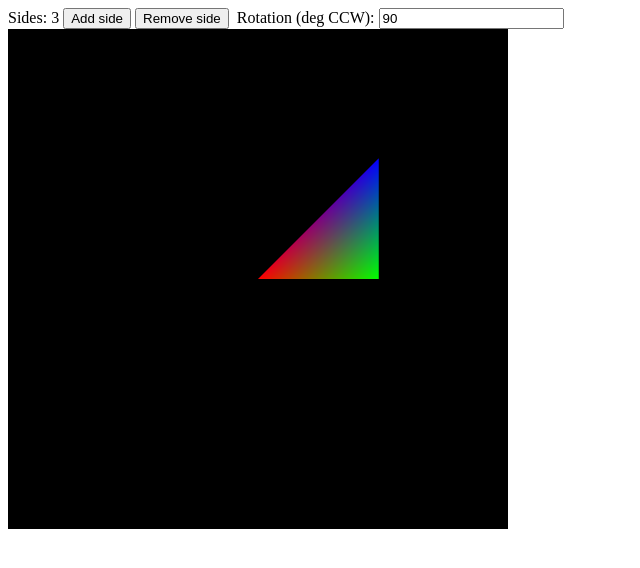
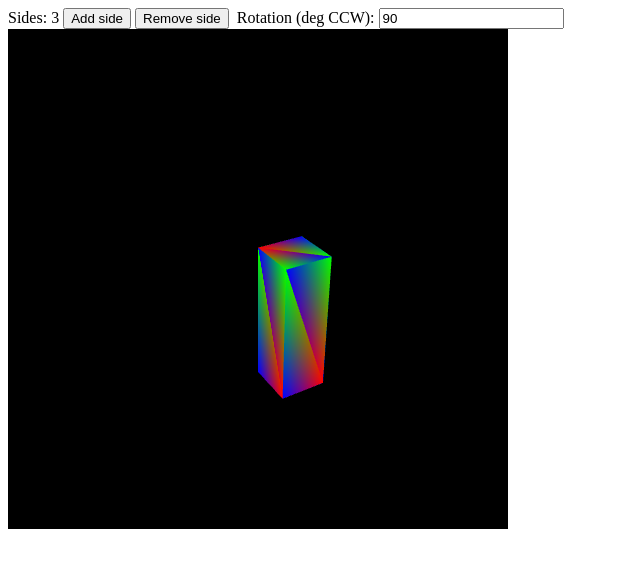
Before and after one commit to rlar/www, a plain HTML site: page assets/dev/MeshBuilder/index.html in a window 1280 px wide. Shown: the whole page, without its empty margins (0-640 px from the left). Drawn offline with Linux system fonts and the light colour scheme.

Commit message:
looks like an actual post now!

```diff
--- a/assets/dev/MeshBuilder/MeshBuilder.js
+++ b/assets/dev/MeshBuilder/MeshBuilder.js
@@ -1,3 +1,5 @@
+// A Vector parameter (prefixed with a lowercase v) indicates that
+// this parameter must be supplied with an object with the properties x, y, z
 function MeshBuilder(name){
 	this.name = name;
 
@@ -10,16 +12,69 @@ function MeshBuilder(name){
 	this.colourBuffer;
 }
 
+// Builds a post from the given parameters
+// vLocation is bottom left corner
+// vScale is width, height, depth
+// vTilt is xTilt, yaw, zTilt // todo implement with the new gl lib?
+MeshBuilder.prototype.AddFencePost = function(vLocation,vScale) {
 
-MeshBuilder.prototype.AddTri = function(bottomleft,topright) {
+	// Declare builder brush vertices
+	postVertices = (
+			[ {x: 0.0, y: 0.0, z: 0.0},
+			  {x: 0.0, y: 1.0, z: 0.0},
+			  {x: 1.0, y: 1.0, z: 0.0},
+			  {x: 1.0, y: 0.0, z: 0.0},
+			  {x: 0.0, y: 0.0, z: 1.0},
+			  {x: 0.0, y: 1.0, z: 1.0},
+			  {x: 1.0, y: 1.0, z: 1.0},
+			  {x: 1.0, y: 0.0, z: 1.0}]);
 
-	this.vertices = this.vertices.concat(
-		[
-			0.0, 0.0, 0.0,
-			2.0, 0.0, 0.0,
-			2.0, 2.0, 0.0
-		]
-	);
+	// Apply scale
+	for (var i = 0; i < 8; i++){
+		postVertices[i].x *= vScale.x;
+		postVertices[i].y *= vScale.y;
+		postVertices[i].z *= vScale.z;
+	}
+
+	// Apply location
+	for (var i = 0; i < 8; i++){
+		postVertices[i].x += vLocation.x;
+		postVertices[i].y += vLocation.y;
+		postVertices[i].z += vLocation.z;
+	}
+
+	this.AddRectPrism( postVertices );
+}
+
+// builds a rectangular prism from eight corners
+// 		the front described clockwise from the front bottom left,
+//		followed by the back from the back bottom left
+// vCoords[4]: array of four vector objects
+MeshBuilder.prototype.AddRectPrism = function(vCoords) {
+
+	// +4 means its a back face coord, 0-3 run from bottom left counter clockwise
+	this.AddQuad( [vCoords[0],   vCoords[1],   vCoords[2],   vCoords[3]] );   // front
+	this.AddQuad( [vCoords[0+4], vCoords[1+4], vCoords[1],   vCoords[0]] );   // left
+	this.AddQuad( [vCoords[3+4], vCoords[2+4], vCoords[1+4], vCoords[0+4]] ); // back
+	this.AddQuad( [vCoords[3],   vCoords[2],   vCoords[2+4], vCoords[3+4]] ); // right
+	this.AddQuad( [vCoords[1],   vCoords[1+4], vCoords[2+4], vCoords[2]] );   // top
+	this.AddQuad( [vCoords[0+4], vCoords[1],   vCoords[3],   vCoords[3+4]] ); // bottom
+}
+
+// builds a quad from four corners, listen counter clockwise
+// vCoords[4]: array of four vector objects (with the properties x, y, z)
+MeshBuilder.prototype.AddQuad = function(vCoords) {
+	this.AddTri( [vCoords[0], vCoords[1], vCoords[2]] );
+	this.AddTri( [vCoords[0], vCoords[2], vCoords[3]] );
+}
+
+// builds a tri from three corners, listes counter clockwise
+// vCoords[3]: array of three vector objects (with the properties x, y, z)
+MeshBuilder.prototype.AddTri = function(vCoords) {
+
+	// Build a quad from two triangles
+	for (var i = 0; i < 3; i++)
+		this.vertices = this.vertices.concat( [vCoords[i].x, vCoords[i].y, vCoords[i].z] );
 
 	this.numItems += 3;
 
--- a/assets/dev/MeshBuilder/index.html
+++ b/assets/dev/MeshBuilder/index.html
@@ -176,7 +176,7 @@ Inspired by slash taken from learnwebgl and that aussie lady from fb
 	function initPostMeshBuilder() {
 		postMeshBuilder = new MeshBuilder("Post");
 
-        postMeshBuilder.AddTri(0,0);
+        postMeshBuilder.AddFencePost( {x:0,y:0,z:0}, {x:1,y:3,z:1} );
 
 		postMeshBuilder.Buffer(gl);
     }
@@ -201,8 +201,15 @@ Inspired by slash taken from learnwebgl and that aussie lady from fb
         mat4.perspective(45, gl.viewportWidth / gl.viewportHeight, 0.1, 100.0, pMatrix);
 
 		// back the camera up a bit
+        //mat4.identity(mvMatrix);
+        //mat4.translate(mvMatrix, [0.0, 0.0, -10.0]);
+
+		// iso camera kinda
         mat4.identity(mvMatrix);
-        mat4.translate(mvMatrix, [0.0, 0.0, -10.0]);
+		mat4.translate(mvMatrix, [0.0, -2.0, -13.0]); // push in 13, down 2
+		mat4.rotate(mvMatrix, Math.PI/6, [1, 0, 0]); // pitch 30
+		mat4.rotate(mvMatrix, Math.PI/6, [0, 1, 0]); // yaw 30
+
 		/*
         mvPushMatrix();
         mat4.rotate(mvMatrix, degToRad(rPoly), [0, 0, 1]);
```
